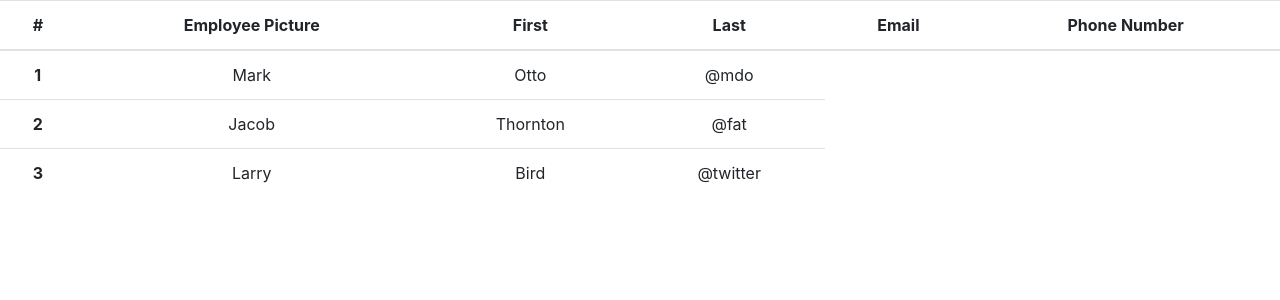
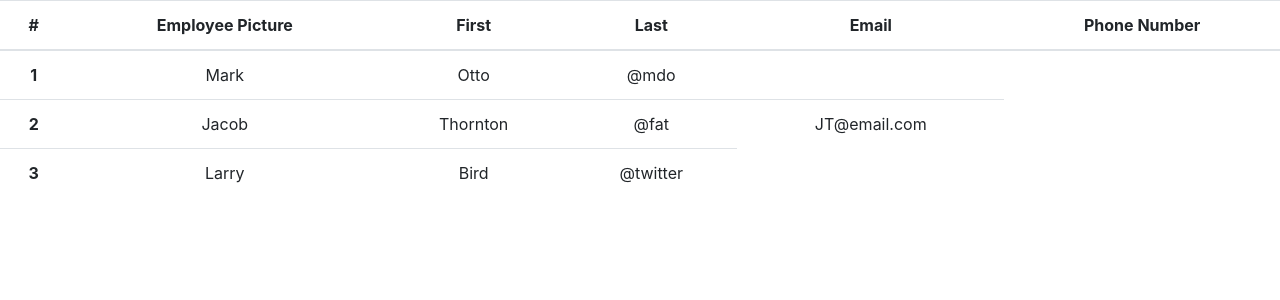
Before and after one commit to JoeWills615/Employee_Directory, a React (Create React App) app: page / in a window 1280 px wide. Shown: the top 300 px of the page. Built offline with nearby package versions, Linux system fonts and the light colour scheme.

Commit message:
a little more done

```diff
--- a/src/App.js
+++ b/src/App.js
@@ -28,6 +28,7 @@ function App() {
       <td>Jacob</td>
       <td>Thornton</td>
       <td>@fat</td>
+      <td>JT@email.com</td>
     </tr>
     <tr>
       <th scope="row">3</th>
```
